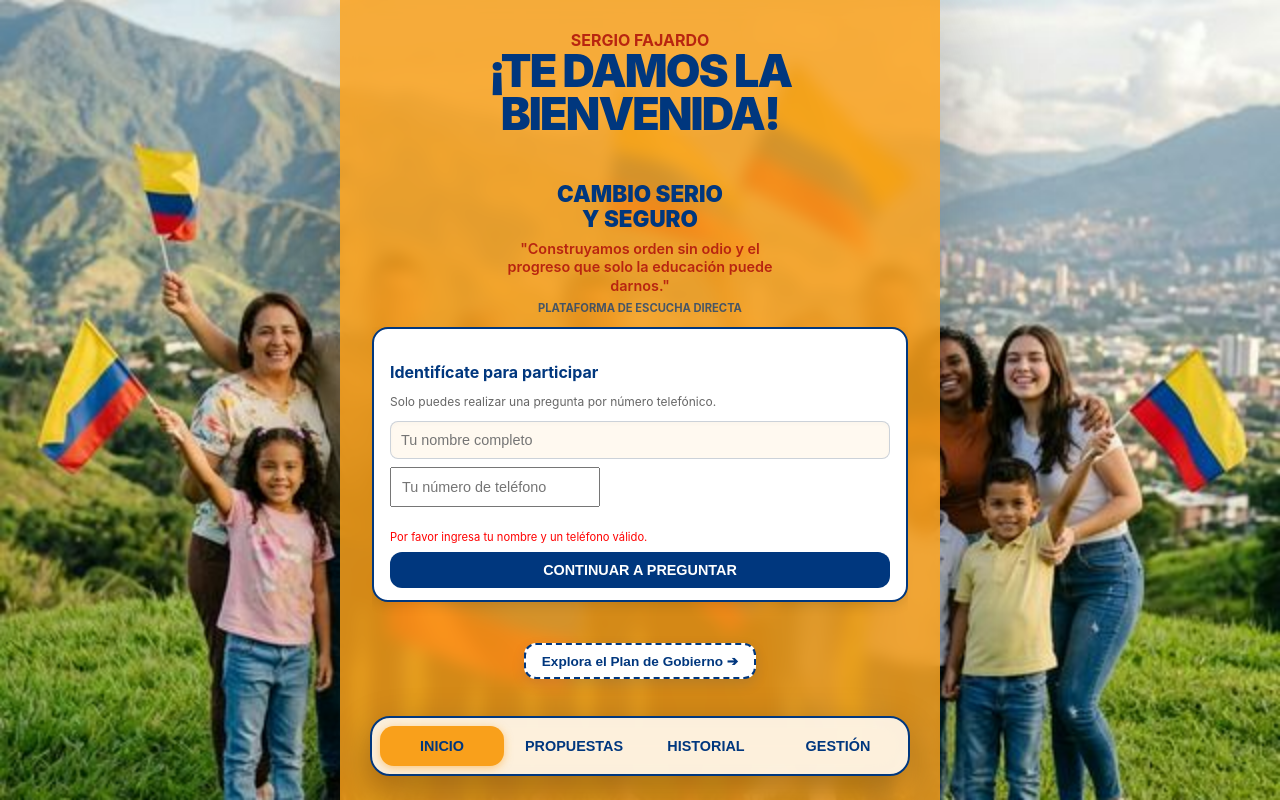
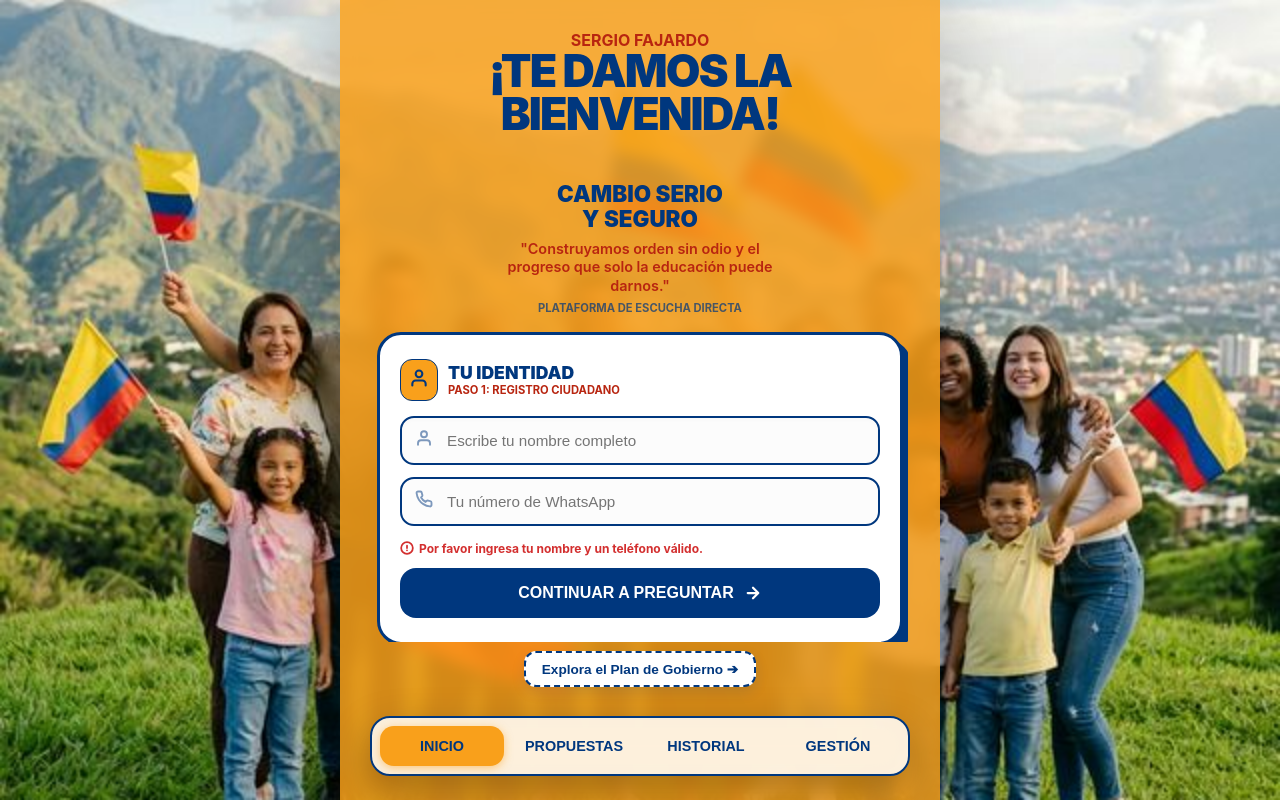
Before and after one commit to AltamarDuglas/preguntale_fajardo, a React (Vite) app: page / in a window 1280 px wide. Both pictures are taken after a click on the button "CONTINUAR A PREGUNTAR". Built offline with nearby package versions, Linux system fonts and the light colour scheme.

Commit message:
style: upgrade citizen identification form with premium neubrutalist UI

```diff
--- a/src/components/screens/HomeScreen.jsx
+++ b/src/components/screens/HomeScreen.jsx
@@ -62,54 +62,151 @@
             </div>
 
             {/* FORMULARIO DE IDENTIDAD / PREGUNTA */}
-            <section className="interaction-hub" style={{ flexShrink: 1, overflow: 'hidden' }}>
+            <section className="interaction-hub" style={{ flexShrink: 1, overflow: 'hidden', padding: '5px' }}>
                 {!isIdentified ? (
-                    <div className="card" style={{ background: 'white', border: '2px solid var(--text-primary)', padding: '12px 16px', borderRadius: '16px', boxShadow: '0 4px 12px rgba(0,0,0,0.1)' }}>
-                        <h4 style={{ fontSize: '1rem', marginBottom: '6px' }}>Identifícate para participar</h4>
-                        <p style={{ fontSize: '0.75rem', marginBottom: '12px', color: 'rgba(0,0,0,0.6)' }}>Solo puedes realizar una pregunta por número telefónico.</p>
+                    <div className="card" style={{
+                        background: 'white',
+                        border: '3px solid var(--text-primary)',
+                        padding: '24px 20px',
+                        borderRadius: '24px',
+                        boxShadow: '8px 8px 0 var(--text-primary)',
+                        animation: 'cardPopIn 0.5s ease-out'
+                    }}>
+                        <div style={{ display: 'flex', alignItems: 'center', gap: '10px', marginBottom: '15px' }}>
+                            <div style={{ background: 'var(--bg-main)', padding: '8px', borderRadius: '12px', border: '1.5px solid var(--text-primary)' }}>
+                                <svg width="20" height="20" viewBox="0 0 24 24" fill="none" stroke="var(--text-primary)" strokeWidth="2.5" strokeLinecap="round" strokeLinejoin="round"><path d="M20 21v-2a4 4 0 0 0-4-4H8a4 4 0 0 0-4 4v2"/><circle cx="12" cy="7" r="4"/></svg>
+                            </div>
+                            <div>
+                                <h4 style={{ fontSize: '1.1rem', margin: 0, fontWeight: 900, color: 'var(--text-primary)', textTransform: 'uppercase' }}>Tu Identidad</h4>
+                                <p style={{ fontSize: '0.7rem', margin: 0, color: 'var(--text-accent)', fontWeight: 700 }}>PASO 1: REGISTRO CIUDADANO</p>
+                            </div>
+                        </div>
 
+                        <div style={{ position: 'relative', marginBottom: '12px' }}>
                             <input
                                 type="text"
-                            placeholder="Tu nombre completo"
+                                placeholder="Escribe tu nombre completo"
                                 value={name}
                                 onChange={(e) => setName(e.target.value)}
-                            style={{ marginBottom: '8px', padding: '10px', fontSize: '0.9rem' }}
+                                style={{
+                                    padding: '14px 14px 14px 45px',
+                                    fontSize: '0.95rem',
+                                    borderRadius: '14px',
+                                    border: '2.5px solid var(--text-primary)',
+                                    background: '#fcfcfc',
+                                    width: '100%'
+                                }}
                             />
+                            <div style={{ position: 'absolute', left: '15px', top: '50%', transform: 'translateY(-50%)', opacity: 0.5 }}>
+                                <svg width="18" height="18" viewBox="0 0 24 24" fill="none" stroke="currentColor" strokeWidth="2.5" strokeLinecap="round" strokeLinejoin="round"><path d="M20 21v-2a4 4 0 0 0-4-4H8a4 4 0 0 0-4 4v2"/><circle cx="12" cy="7" r="4"/></svg>
+                            </div>
+                        </div>
+
+                        <div style={{ position: 'relative', marginBottom: '15px' }}>
                             <input
                                 type="tel"
-                            placeholder="Tu número de teléfono"
+                                placeholder="Tu número de WhatsApp"
                                 value={phone}
                                 onChange={(e) => setPhone(e.target.value)}
-                            style={{ marginBottom: '12px', padding: '10px', fontSize: '0.9rem' }}
+                                style={{
+                                    padding: '14px 14px 14px 45px',
+                                    fontSize: '0.95rem',
+                                    borderRadius: '14px',
+                                    border: '2.5px solid var(--text-primary)',
+                                    background: '#fcfcfc',
+                                    width: '100%'
+                                }}
                             />
+                            <div style={{ position: 'absolute', left: '15px', top: '50%', transform: 'translateY(-50%)', opacity: 0.5 }}>
+                                <svg width="18" height="18" viewBox="0 0 24 24" fill="none" stroke="currentColor" strokeWidth="2.5" strokeLinecap="round" strokeLinejoin="round"><path d="M22 16.92v3a2 2 0 0 1-2.18 2 19.79 19.79 0 0 1-8.63-3.07 19.5 19.5 0 0 1-6-6 19.79 19.79 0 0 1-3.07-8.67A2 2 0 0 1 4.11 2h3a2 2 0 0 1 2 1.72 12.84 12.84 0 0 0 .7 2.81 2 2 0 0 1-.45 2.11L8.09 9.91a16 16 0 0 0 6 6l1.27-1.27a2 2 0 0 1 2.11-.45 12.84 12.84 0 0 0 2.81.7A2 2 0 0 1 22 16.92z"/></svg>
+                            </div>
+                        </div>
 
-                        {error && <p style={{ color: 'red', fontSize: '0.7rem', marginBottom: '8px' }}>{error}</p>}
+                        {error && (
+                            <div style={{ color: '#d32f2f', fontSize: '0.75rem', marginBottom: '12px', fontWeight: 700, display: 'flex', alignItems: 'center', gap: '5px' }}>
+                                <svg width="14" height="14" viewBox="0 0 24 24" fill="none" stroke="currentColor" strokeWidth="3" strokeLinecap="round" strokeLinejoin="round"><circle cx="12" cy="12" r="10"/><line x1="12" y1="8" x2="12" y2="12"/><line x1="12" y1="16" x2="12.01" y2="16"/></svg>
+                                {error}
+                            </div>
+                        )}
 
-                        <button className="btn btn-primary" onClick={handleIdentify} style={{ padding: '10px', fontSize: '0.9rem' }}>
+                        <button className="btn btn-primary" onClick={handleIdentify} style={{
+                            padding: '16px',
+                            fontSize: '1rem',
+                            borderRadius: '16px',
+                            width: '100%',
+                            fontWeight: 800,
+                            display: 'flex',
+                            alignItems: 'center',
+                            justifyContent: 'center',
+                            gap: '10px'
+                        }}>
                             Continuar a Preguntar
+                            <svg width="18" height="18" viewBox="0 0 24 24" fill="none" stroke="currentColor" strokeWidth="3" strokeLinecap="round" strokeLinejoin="round"><path d="M5 12h14M12 5l7 7-7 7"/></svg>
                         </button>
                     </div>
                 ) : (
-                    <div className="card" style={{ background: 'white', border: '2px solid var(--text-primary)', padding: '12px 16px', borderRadius: '16px', animation: 'fadeIn 0.4s ease-out' }}>
-                        <div style={{ display: 'flex', justifyContent: 'space-between', alignItems: 'center', marginBottom: '8px', background: 'var(--input-bg)', padding: '6px 10px', borderRadius: '6px' }}>
-                            <span style={{ fontSize: '0.75rem', fontWeight: 700 }}>Hola, {name.split(' ')[0]}</span>
+                    <div className="card" style={{
+                        background: 'white',
+                        border: '3px solid var(--text-primary)',
+                        padding: '20px',
+                        borderRadius: '24px',
+                        boxShadow: '8px 8px 0 var(--text-primary)',
+                        animation: 'fadeIn 0.4s ease-out'
+                    }}>
+                        <div style={{ display: 'flex', justifyContent: 'space-between', alignItems: 'center', marginBottom: '12px', background: 'var(--bg-main)', padding: '8px 12px', borderRadius: '12px', border: '1.5px solid var(--text-primary)' }}>
+                            <div style={{ display: 'flex', alignItems: 'center', gap: '8px' }}>
+                                <div style={{ width: '8px', height: '8px', background: '#4caf50', borderRadius: '50%' }}></div>
+                                <span style={{ fontSize: '0.85rem', fontWeight: 800, color: 'var(--text-primary)' }}>Hola, {name.split(' ')[0]}</span>
+                            </div>
                             <button
                                 onClick={() => { localStorage.removeItem('fajardo_identity'); setIsIdentified(false); }}
-                                style={{ background: 'none', border: 'none', color: 'var(--text-accent)', fontSize: '0.65rem', textDecoration: 'underline', cursor: 'pointer' }}
-                            >Cambiar datos</button>
+                                style={{ background: 'none', border: 'none', color: 'var(--text-accent)', fontSize: '0.7rem', fontWeight: 800, textDecoration: 'underline', cursor: 'pointer', padding: 0 }}
+                            >CAMBIAR</button>
                         </div>
+
+                        <div style={{ position: 'relative' }}>
                             <textarea
                                 id="questionInput"
                                 placeholder="Escribe aquí tu consulta para Sergio o su equipo técnico..."
                                 value={questionText}
                                 onChange={(e) => setQuestionText(e.target.value)}
-                            style={{ minHeight: '100px', maxHeight: '140px', marginBottom: '8px', fontSize: '0.95rem', padding: '10px' }}
+                                style={{
+                                    minHeight: '120px',
+                                    maxHeight: '180px',
+                                    marginBottom: '12px',
+                                    fontSize: '1rem',
+                                    padding: '14px',
+                                    borderRadius: '16px',
+                                    border: '2.5px solid var(--text-primary)',
+                                    background: '#fcfcfc',
+                                    lineHeight: 1.4
+                                }}
                             ></textarea>
+                            <div style={{ position: 'absolute', right: '12px', bottom: '22px', fontSize: '0.65rem', fontWeight: 800, opacity: 0.4, color: 'var(--text-primary)' }}>
+                                COMPROMISO 2026
+                            </div>
+                        </div>
 
-                        {error && <p style={{ color: 'red', fontSize: '0.7rem', marginBottom: '8px' }}>{error}</p>}
+                        {error && (
+                            <div style={{ color: '#d32f2f', fontSize: '0.75rem', marginBottom: '12px', fontWeight: 700, display: 'flex', alignItems: 'center', gap: '5px' }}>
+                                <svg width="14" height="14" viewBox="0 0 24 24" fill="none" stroke="currentColor" strokeWidth="3" strokeLinecap="round" strokeLinejoin="round"><circle cx="12" cy="12" r="10"/><line x1="12" y1="8" x2="12" y2="12"/><line x1="12" y1="16" x2="12.01" y2="16"/></svg>
+                                {error}
+                            </div>
+                        )}
 
-                        <button className="btn btn-primary" onClick={handleSend} style={{ padding: '10px', fontSize: '1rem' }}>
-                            Enviar mi compromiso ➔
+                        <button className="btn btn-primary" onClick={handleSend} style={{
+                            padding: '16px',
+                            fontSize: '1.1rem',
+                            borderRadius: '16px',
+                            width: '100%',
+                            fontWeight: 900,
+                            display: 'flex',
+                            alignItems: 'center',
+                            justifyContent: 'center',
+                            gap: '10px'
+                        }}>
+                            Enviar mi compromiso
+                            <svg width="20" height="20" viewBox="0 0 24 24" fill="none" stroke="currentColor" strokeWidth="3" strokeLinecap="round" strokeLinejoin="round"><path d="M22 2L11 13M22 2l-7 20-4-9-9-4 20-7z"/></svg>
                         </button>
                     </div>
                 )}
```
Lines whose indentation alone changed are shown as unchanged.
